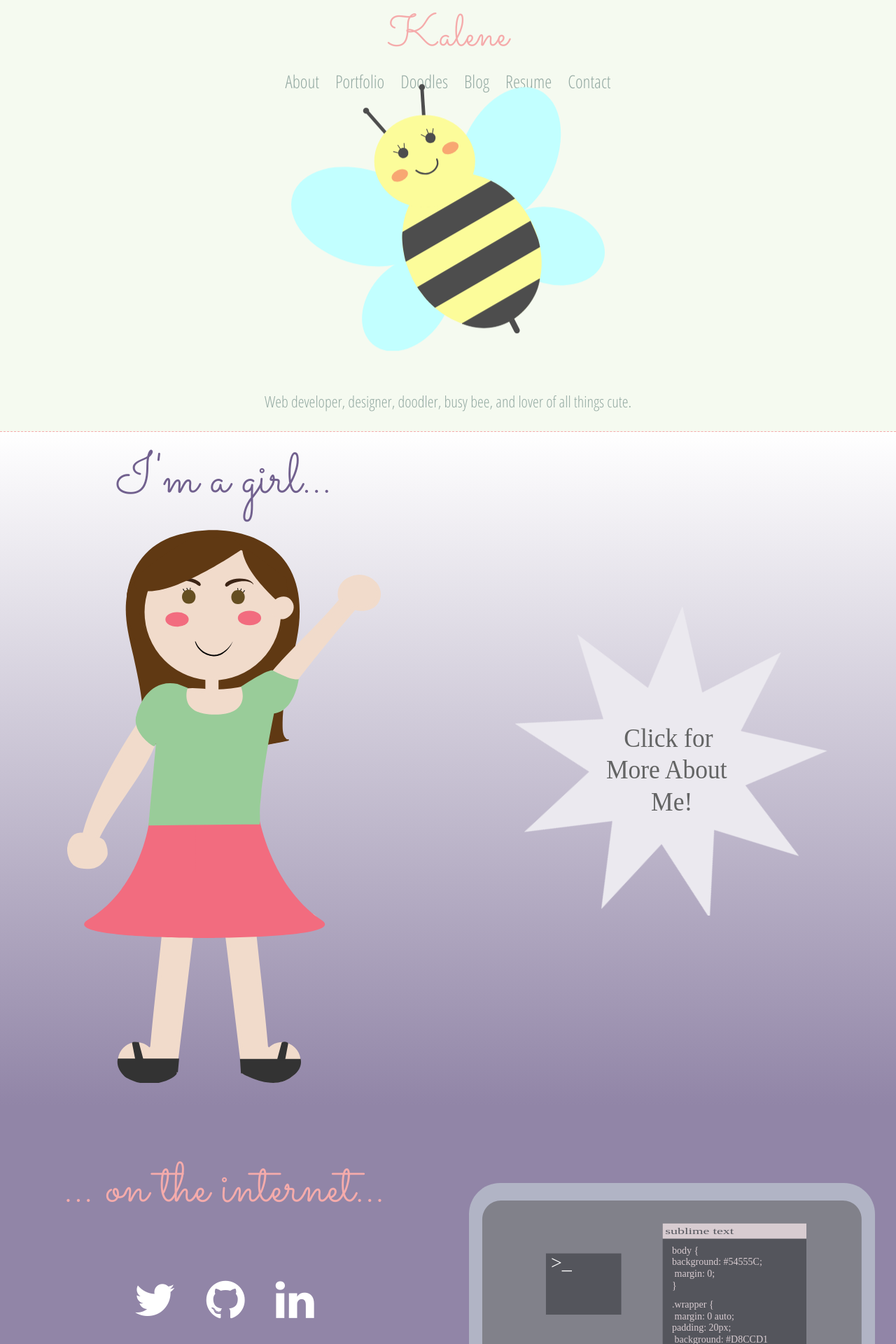
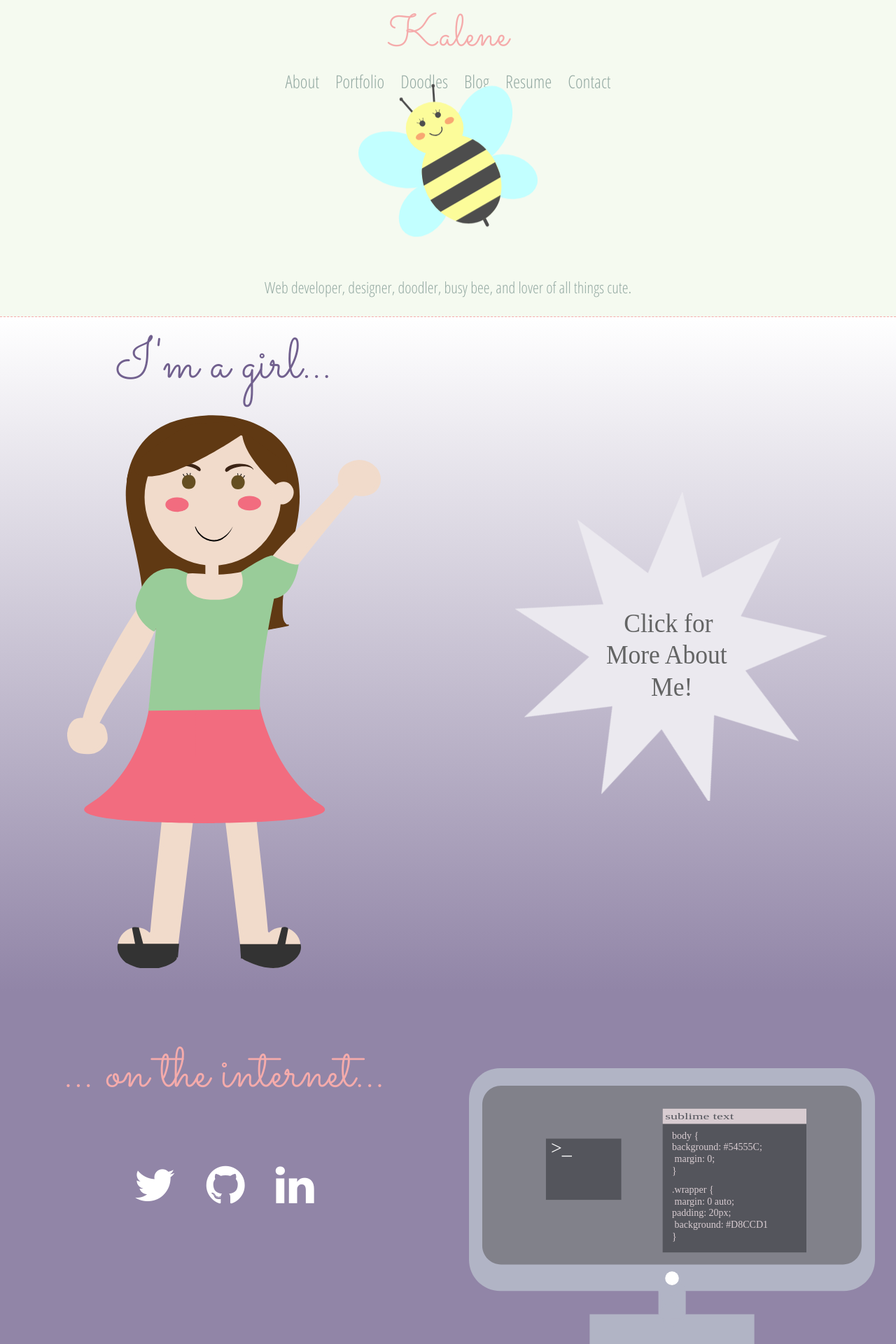
Before and after one commit to kalenenc/kalenenc.github.io, a Jekyll site: the page built from index.html, in a window 1280 px wide. Shown: the top 1920 px of the page at 70% size. Built offline with Jekyll 4.4.1, drawn with Linux system fonts in a browser that asks for light colours; nearby versions of some CDN libraries.

Commit message:
changed width of bee on screen re-size

```diff
--- a/css/styles.scss
+++ b/css/styles.scss
@@ -103,7 +103,7 @@ h1 {
     }
   }
   svg {
-    width:35%;
+    width:20%;
     &.bee-jump {
       -webkit-animation: bounce 1.5s 2s ease-in-out;
       animation: bounce 1.5s 2s ease-in-out;
@@ -117,7 +117,17 @@ h1 {
 
 }
 
-@media only screen and (max-width: 650px) {
+
+
+@media only screen and (max-width: 900px) {
+  .header {
+    svg {
+      width:40%;
+    }
+  }
+}
+
+@media only screen and (max-width: 550px) {
   .header {
     svg {
       width:80%;
```
Also changed, not shown: 1 other file.
